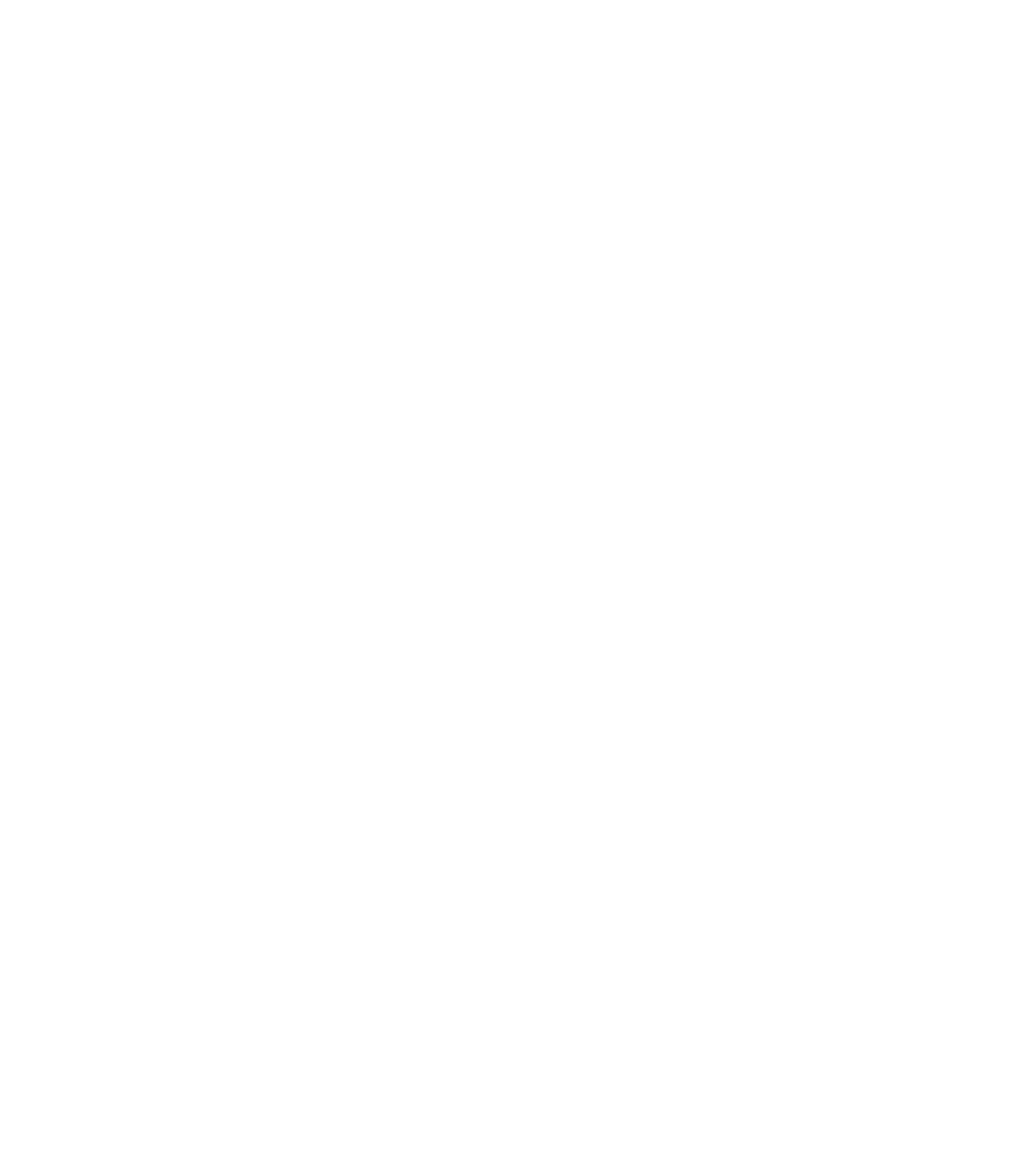
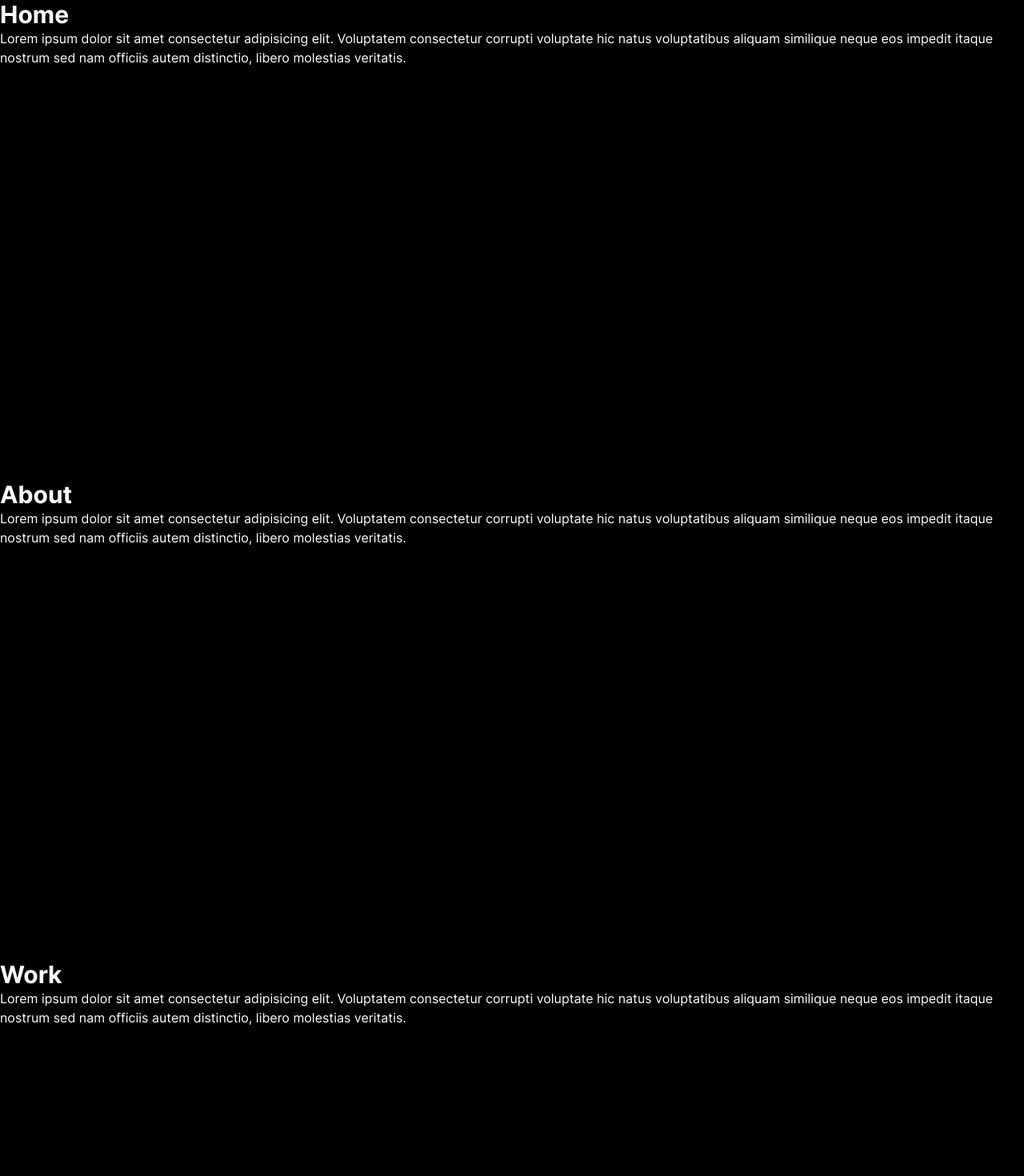
Before and after one commit to mariasaavedra/M7, a Next.js app: page / in a window 1280 px wide. Shown: the top 1470 px of the page at 80% size. Before the commit the page ends 800 px from the top, so only its background shows below. Built offline with nearby package versions, Linux system fonts and the light colour scheme.

Commit message:
chore: added components and assets

```diff
--- /dev/null
+++ b/src/components/HomeSection/HomeSection.module.css
@@ -0,0 +1 @@
+.HomeSectionComponent { }
--- /dev/null
+++ b/src/components/HomeSection/HomeSection.tsx
@@ -0,0 +1,50 @@
+export interface HomeSectionProps {}
+
+export default function HomeSection(props: HomeSectionProps) {
+  return (
+    <>
+      {/* HOME */}
+      <div>
+        <div className='h-[75vh] w-screen bg-black text-white'>
+          <h1 className='text-3xl'>Home</h1>
+          <p>
+            Lorem ipsum dolor sit amet consectetur adipisicing elit. Voluptatem
+            consectetur corrupti voluptate hic natus voluptatibus aliquam
+            similique neque eos impedit itaque nostrum sed nam officiis autem
+            distinctio, libero molestias veritatis.
+          </p>
+        </div>
+      </div>
+      {/* ABOUT */}
+      <div>
+        <div className='h-[75vh] w-screen bg-black text-white'>
+          <h1 className='text-3xl'>About</h1>
+          <p>
+            Lorem ipsum dolor sit amet consectetur adipisicing elit. Voluptatem
+            consectetur corrupti voluptate hic natus voluptatibus aliquam
+            similique neque eos impedit itaque nostrum sed nam officiis autem
+            distinctio, libero molestias veritatis.
+          </p>
+        </div>
+      </div>
+      {/* WORK */}
+      <div>
+        <div className='h-[75vh] w-screen bg-black text-white'>
+          <h1 className='text-3xl'>Work</h1>
+          <p>
+            Lorem ipsum dolor sit amet consectetur adipisicing elit. Voluptatem
+            consectetur corrupti voluptate hic natus voluptatibus aliquam
+            similique neque eos impedit itaque nostrum sed nam officiis autem
+            distinctio, libero molestias veritatis.
+          </p>
+        </div>
+      </div>
+      {/* CONTACT */}
+      <div>
+        <div className='h-[25vh] w-screen bg-black text-white'>
+          <h1 className='text-3xl'>Contact</h1>
+        </div>
+      </div>
+    </>
+  );
+}
--- /dev/null
+++ b/src/components/Layout/Layout.module.css
@@ -0,0 +1 @@
+.LayoutComponent { }
--- /dev/null
+++ b/src/components/Layout/Layout.tsx
@@ -0,0 +1,12 @@
+import styles from './Layout.module.css';
+
+
+export interface LayoutProps {
+}
+
+export default function Layout(props: LayoutProps) {
+    return (
+        <div className={styles.LayoutComponent}>
+        </div>
+    );
+}
--- a/src/components/Section/Section.module.css
+++ b/src/components/Section/Section.module.css
@@ -1 +1,2 @@
-.SectionComponent { }
+.SectionComponent {
+}
--- a/src/components/Section/Section.tsx
+++ b/src/components/Section/Section.tsx
@@ -1,12 +1,12 @@
 import styles from './Section.module.css';
 
+// export interface SectionProps {
+// }
 
-export interface SectionProps {
+export default function Section() {
+  return (
+    <div
+      className={styles.SectionComponent + ' h-full  w-full bg-[#000]'}
+    ></div>
+  );
 }
-
-export default function Section(props: SectionProps) {
-    return (
-        <div className={styles.SectionComponent}>
-        </div>
-    );
-}
--- a/src/pages/index.tsx
+++ b/src/pages/index.tsx
@@ -1,4 +1,6 @@
 import * as React from 'react';
+
+import HomeSection from '@/components/HomeSection/HomeSection';
 
 /**
  * SVGR Support
@@ -13,5 +15,9 @@
 // to customize the default configuration.
 
 export default function HomePage() {
-  return <></>;
+  return (
+    <>
+      <HomeSection></HomeSection>
+    </>
+  );
 }
--- a/tailwind.config.ts
+++ b/tailwind.config.ts
@@ -9,6 +9,10 @@
         primary: ['Inter', ...defaultTheme.fontFamily.sans],
       },
       colors: {
+        tennis: 'EFFD53',
+        night: '0A090B',
+        sky: '8196C8',
+        coral: 'EE7C68',
         primary: {
           // Customize it on globals.css :root
           50: 'rgb(var(--tw-color-primary-50) / <alpha-value>)',
```
Also changed, not shown: public/images/galaxy.png (added), public/images/large-og.png (deleted).
